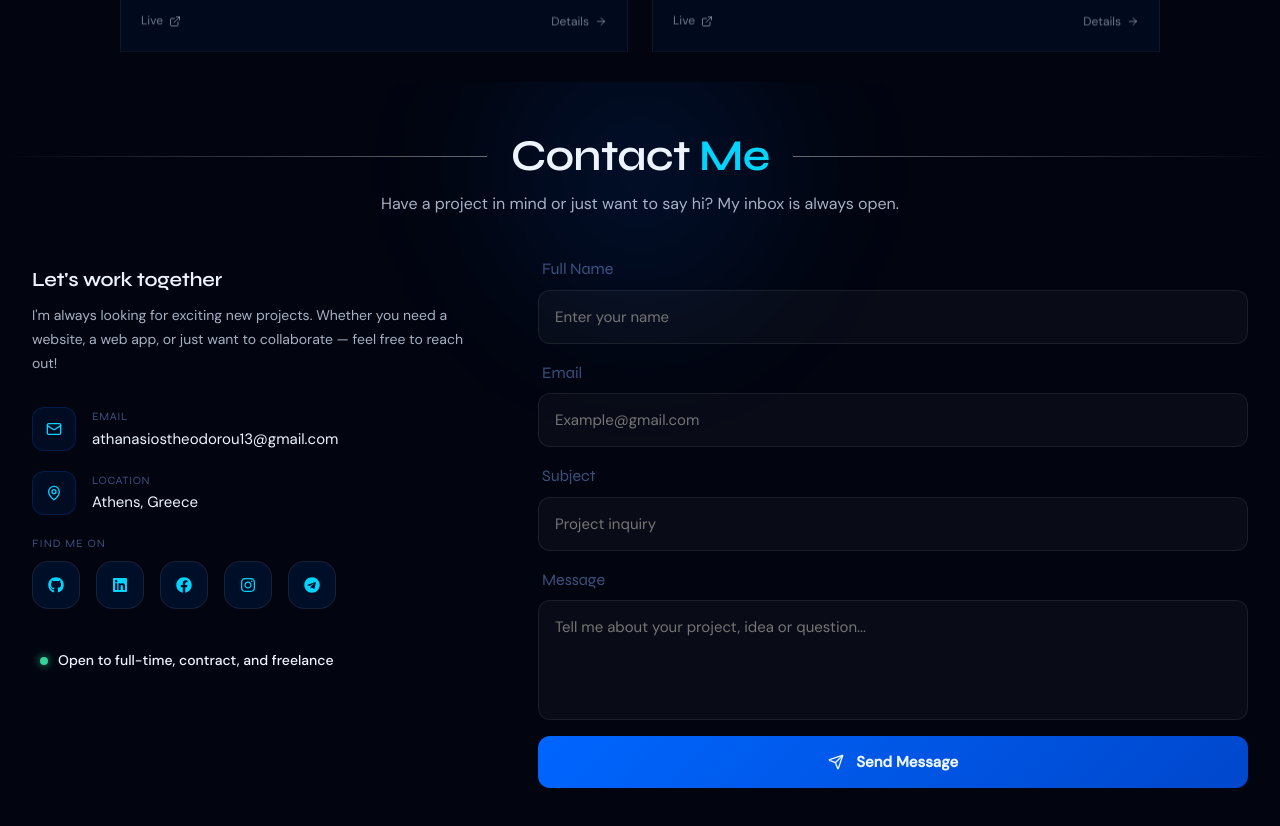
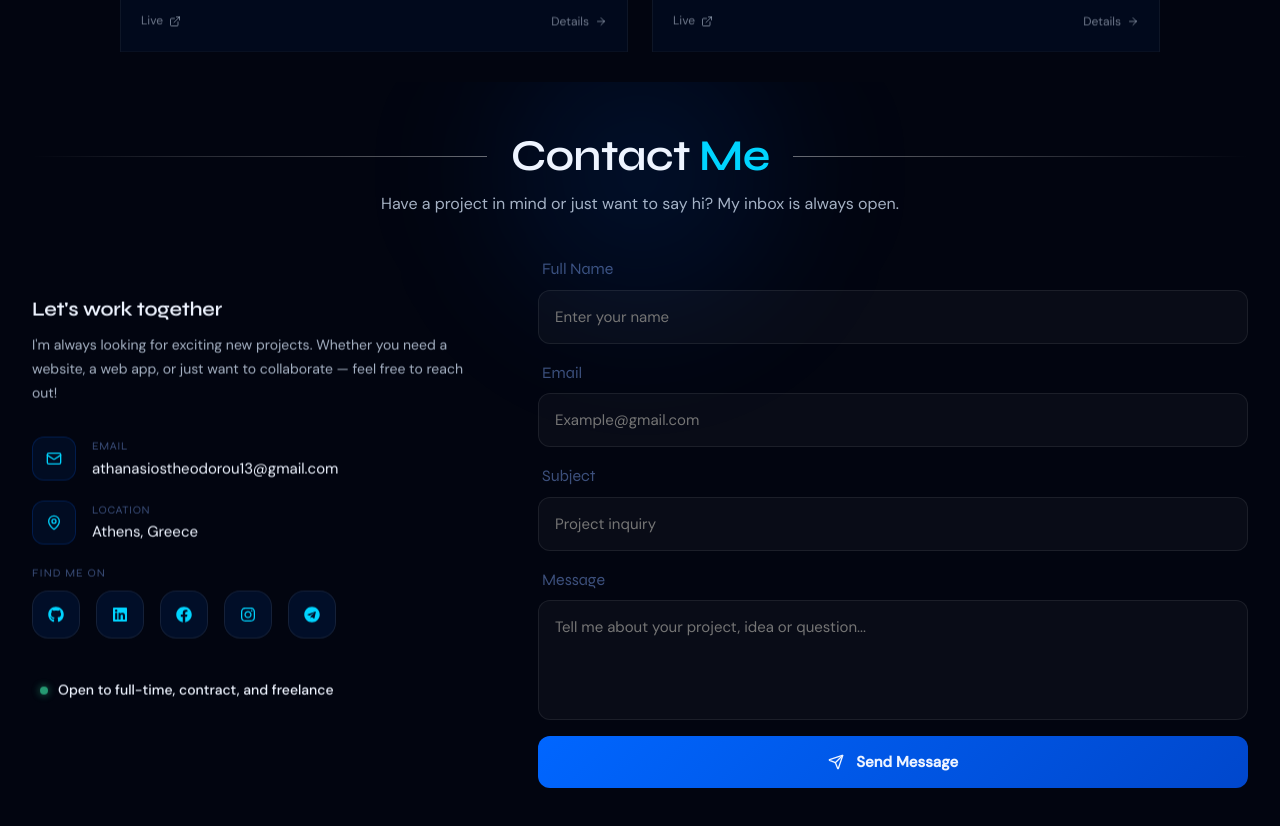
Before and after one commit to athanasios-theodorou/TheoDev-Portfolio, a React (Vite) app: page / in a window 1280 px wide. Shown: the part 3180-4006 px from the top of the page. Built offline with nearby package versions, Linux system fonts and the light colour scheme.

Commit message:
feat(contact): enhance contact details with motion interactions

```diff
--- a/src/components/sections/Contact/Contact.jsx
+++ b/src/components/sections/Contact/Contact.jsx
@@ -7,6 +7,7 @@ import classes from "./Contact.module.css";
 export const Contact = () => {
   return (
     <section id="contact" className={classes["contact-section"]}>
+      <div className={classes["contact-container"]}>
         <SectionTitle
           title="Contact"
           highlight="Me"
@@ -14,7 +15,6 @@ export const Contact = () => {
           center
           withGlow
         />
-      <div className={classes["contact-container"]}>
         <div className={classes["contact-grid"]}>
           {/* LEFT CONTENT */}
           <ContactDetails />
--- a/src/components/sections/Contact/subcomponents/ContactDetails.jsx
+++ b/src/components/sections/Contact/subcomponents/ContactDetails.jsx
@@ -1,12 +1,36 @@
+import { useRef } from "react";
+import { motion, useScroll, useTransform, useSpring } from "framer-motion";
 import { Mail, MapPin } from "lucide-react";
+import { slideInLeft } from "../../../../utils/animations";
 import { personal } from "../../../../assets/data/portfolio";
 import { SocialMedia } from "../../../ui/SocialMedia/SocialMedia";
 
 import classes from "./ContactDetails.module.css";
 
 export const ContactDetails = () => {
+  const leftColRef = useRef(null);
+
+  // Sticky effect for left column components
+  const { scrollYProgress: leftScroll } = useScroll({
+    target: leftColRef,
+    offset: ["start end", "end start"],
+  });
+  const leftStickyY = useTransform(leftScroll, [0, 1], [40, -40]);
+  const leftSmoothStickyY = useSpring(leftStickyY, {
+    stiffness: 100,
+    damping: 20,
+  });
+
   return (
-    <div className={classes["contact-left-col"]}>
+    <motion.div
+      ref={leftColRef}
+      variants={slideInLeft}
+      initial="hidden"
+      whileInView="visible"
+      viewport={{ once: false, amount: 0.2 }}
+      style={{ y: leftSmoothStickyY }}
+      className={classes["contact-left-col"]}
+    >
       {/* Description */}
       <div>
         <h3 className={classes["contact-header-title"]}>Let's work together</h3>
@@ -57,6 +81,6 @@ export const ContactDetails = () => {
           </span>
         </div>
       </div>
-    </div>
+    </motion.div>
   );
 };
--- a/src/components/sections/Contact/subcomponents/ContactDetails.module.css
+++ b/src/components/sections/Contact/subcomponents/ContactDetails.module.css
@@ -25,6 +25,17 @@
   border-radius: 50%;
   background-color: var(--status-success);
   box-shadow: 0 0 8px var(--status-success-glow);
+  animation: pulse 1.2s cubic-bezier(0.4, 0, 0.6, 1) infinite;
+}
+
+@keyframes pulse {
+  0%,
+  100% {
+    opacity: 1;
+  }
+  50% {
+    opacity: 0.5;
+  }
 }
 
 /* Description */
--- a/src/components/ui/SocialMedia/SocialMedia.jsx
+++ b/src/components/ui/SocialMedia/SocialMedia.jsx
@@ -1,3 +1,4 @@
+import { motion } from "framer-motion";
 import {
   FaGithub,
   FaLinkedin,
@@ -21,16 +22,18 @@ export const SocialMedia = () => {
   return (
     <div className={classes["social-list"]}>
       {socialLinks.map(({ Icon, href, label }) => (
-        <a
+        <motion.a
           key={label}
           href={href}
           target="_blank"
           rel="noopener noreferrer"
           aria-label={label}
+          whileHover={{ scale: 1.05 }}
+          whileTap={{ scale: 0.95 }}
           className={classes["social-link"]}
         >
           <Icon />
-        </a>
+        </motion.a>
       ))}
     </div>
   );
```
Lines whose indentation alone changed are shown as unchanged.
